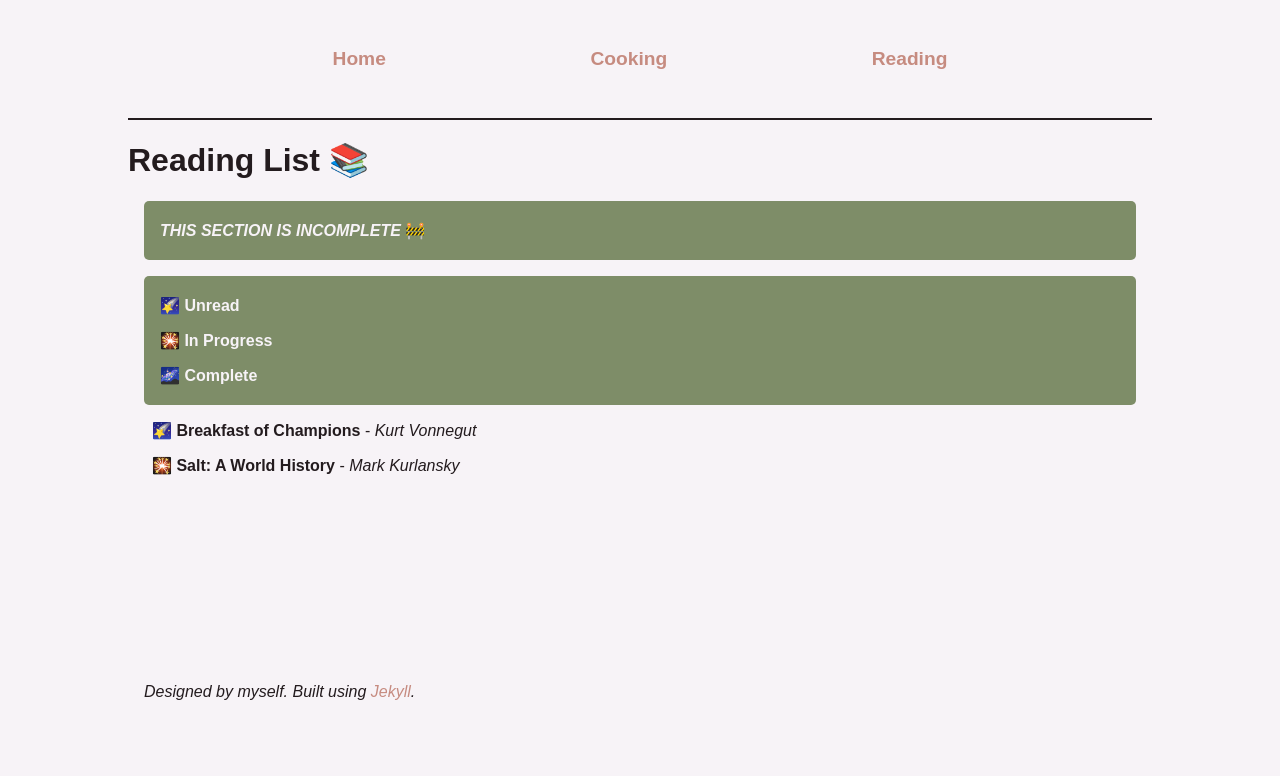
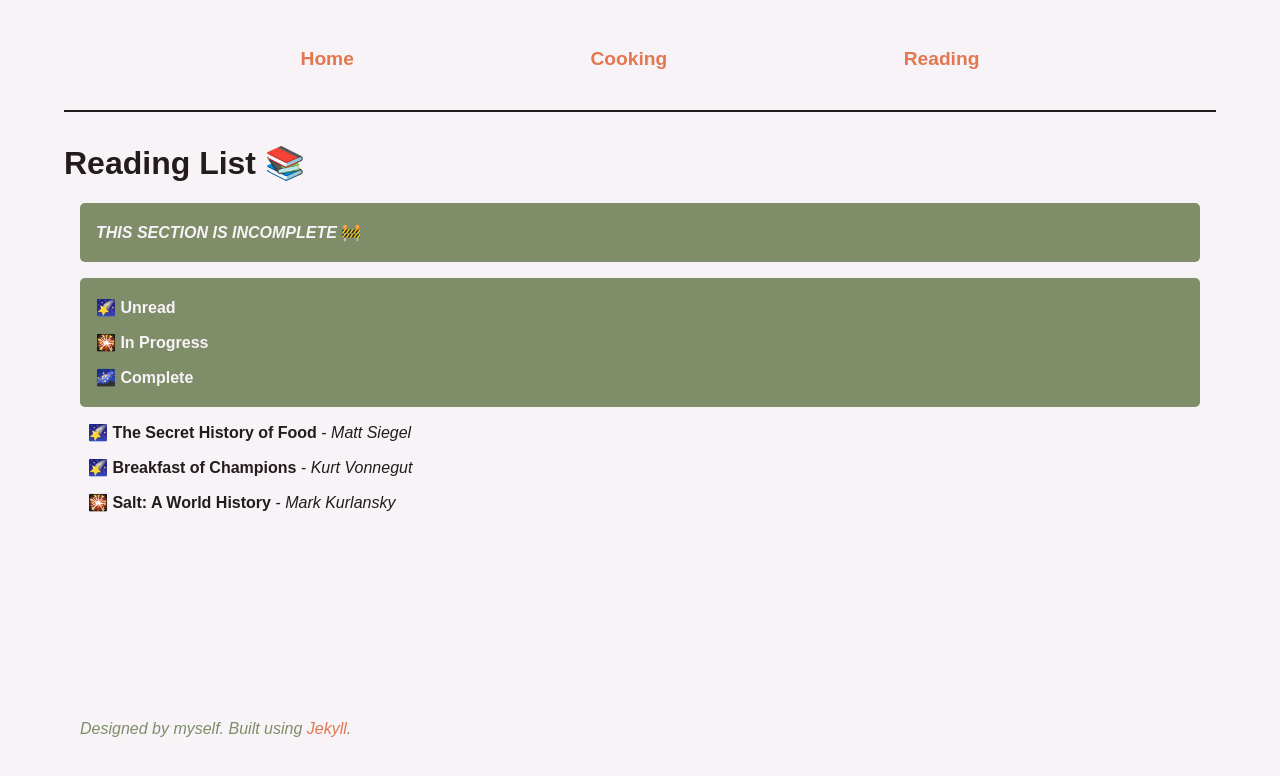
Before and after one commit to bobertoyin/bobertoyin.github.io, a Jekyll site: the page built from reading.md, in a window 1280 px wide. Shown: the top 776 px of the page. Built offline with Jekyll 4.4.1, drawn with Linux system fonts in a browser that asks for light colours; some web fonts are replaced; our own code applies the rules of GitHub Pages for plain Markdown files.

Commit message:
adding a book and small style tweaks

```diff
--- a/_sass/main.scss
+++ b/_sass/main.scss
@@ -4,18 +4,18 @@ VARIABLE DECLARATIONS
 
 $primary_color: #231B1E;
 $background_color: #F7F3F7;
-$secondary_color: #7E8D68;
-$tertiary_color: #C68B80;
+$secondary_color: #7F8D68;
+$tertiary_color: #E27750;
 
 /*
 BASIC MARKDOWN STYLING
 */
 
 body {
-    font-family: p22-underground, sans-serif;
+    font-family: museo-sans, sans-serif;
     font-style: normal;
     font-weight: 400;
-    padding: 3em 10vw;
+    padding: 3em 5vw;
     color: $primary_color;
     background-color: $background_color;
     margin: 0;
@@ -55,7 +55,7 @@ hr {
     border: none;
     background-color: $primary_color;
     height: 2px;
-    margin: 0;
+    margin: 2em 0;
 }
 
 blockquote {
@@ -75,7 +75,7 @@ nav {
     width: 100%;
     display: flex;
     justify-content: space-evenly;
-    margin-bottom: 3em;
+    margin-bottom: 2.5em;
 
     a {
         font-size: larger;
@@ -86,6 +86,8 @@ nav {
 footer {
     margin-top: 10em;
     padding: 3em 1em;
+    border-radius: 5px;
+    color: $secondary_color;
 }
 
 /*
--- a/reading.md
+++ b/reading.md
@@ -12,5 +12,6 @@ layout: default
 >
 > 🌌  **Complete**
 
+* 🌠  **The Secret History of Food** - *Matt Siegel*
 * 🌠  **Breakfast of Champions** - *Kurt Vonnegut*
 * 🎇  **Salt: A World History** - *Mark Kurlansky*
```
Also changed, not shown: index.md (+0 -1 lines), README.md, 4 other files.
